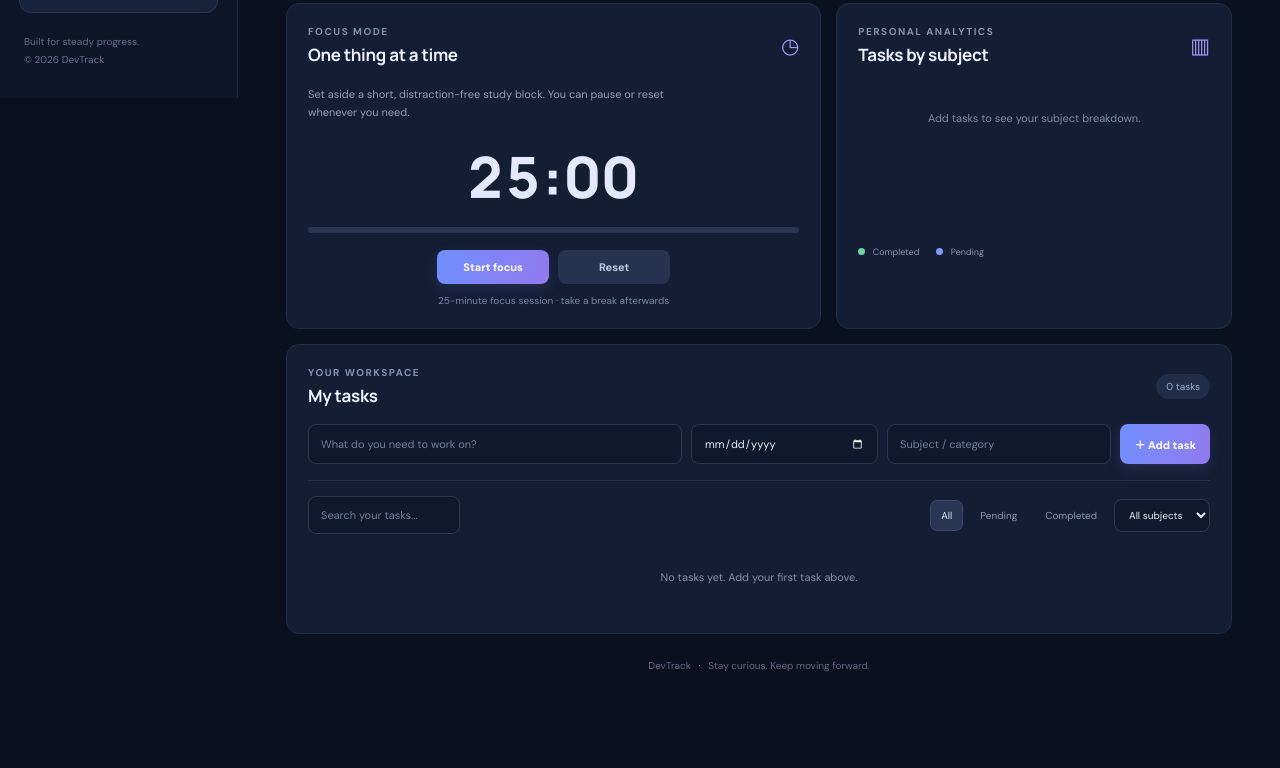
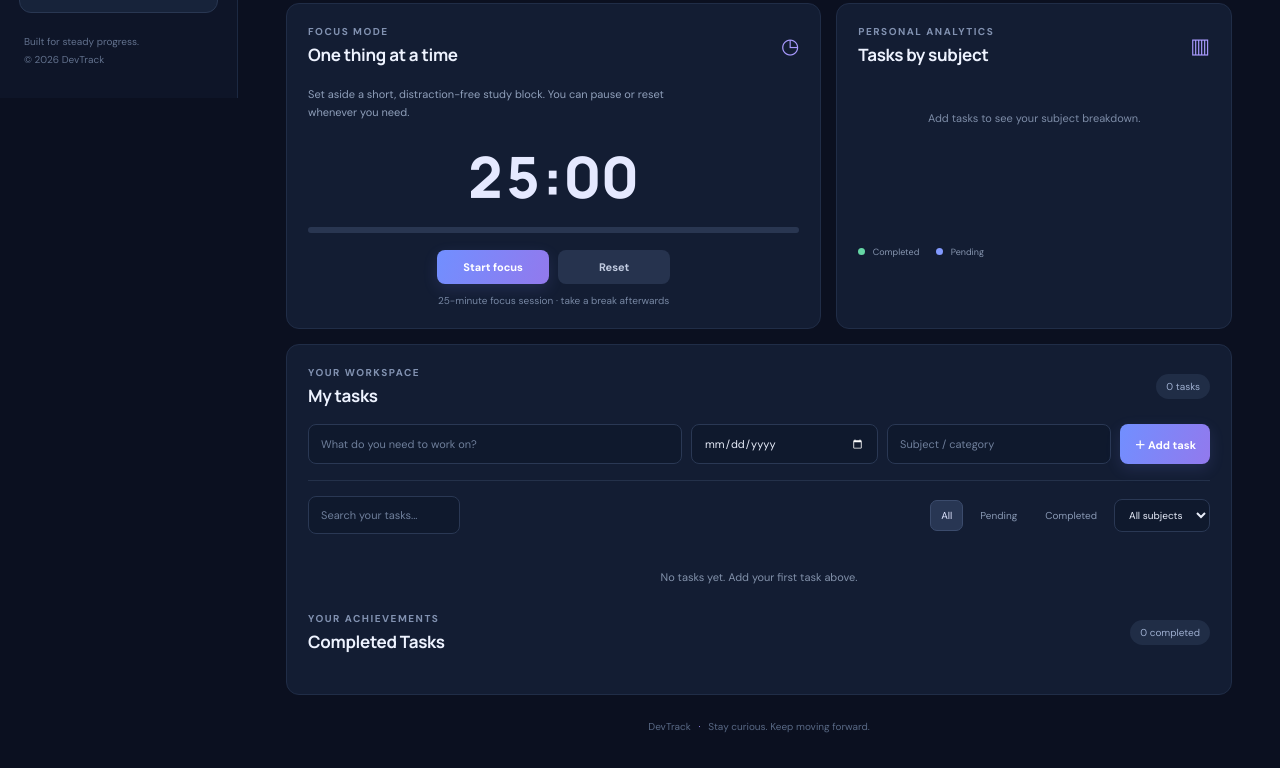
Before and after one commit to KavinHaritharanRK11/Devtrack, a plain HTML site: page index.html in a window 1280 px wide. Shown: the part 702-1470 px from the top of the page. Before the commit the page ends 1409 px from the top, so only its background shows below. Drawn offline with Linux system fonts and the light colour scheme.

Commit message:
Implement completed tasks section in index.html
Added a completed tasks section to the dashboard.

```diff
--- a/index.html
+++ b/index.html
@@ -111,7 +111,18 @@
             <select id="categoryFilter"><option value="all">All subjects</option></select>
           </div>
         </div>
-        <ul id="taskList" class="task-list"></ul>
+       <ul id="taskList" class="task-list"></ul>
+
+<div class="completed-section">
+  <div class="panel-heading completed-heading">
+    <div>
+      <p class="eyebrow">YOUR ACHIEVEMENTS</p>
+      <h2>Completed Tasks</h2>
+    </div>
+    <span class="task-count" id="completedTaskCount">0 completed</span>
+  </div>
+  <ul id="completedTaskList" class="task-list"></ul>
+</div>
       </section>
 
       <footer class="page-footer">DevTrack <span>·</span> Stay curious. Keep moving forward.</footer>
```
